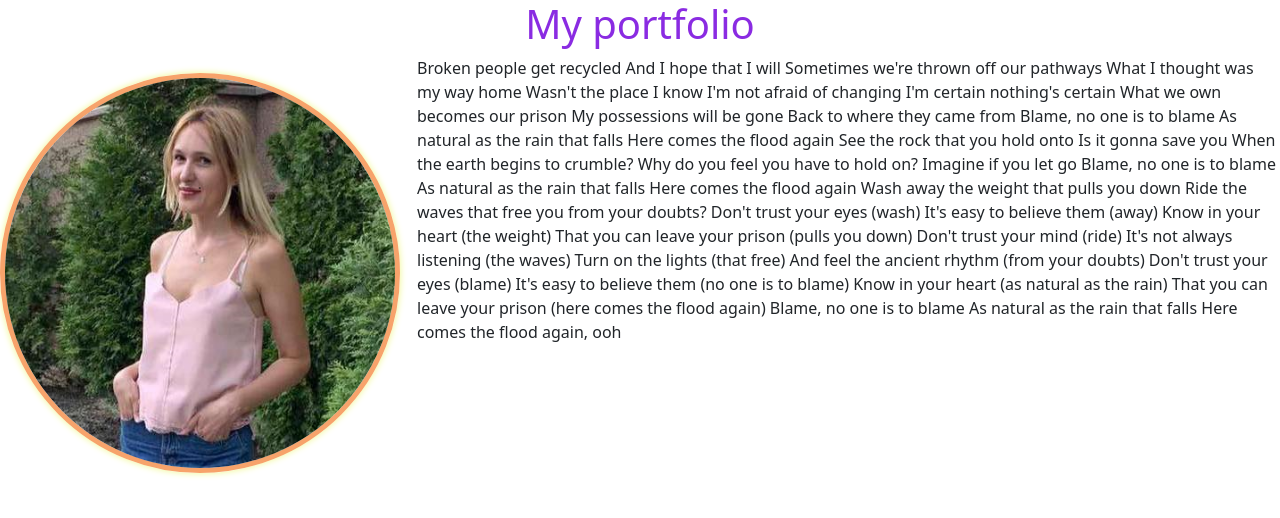
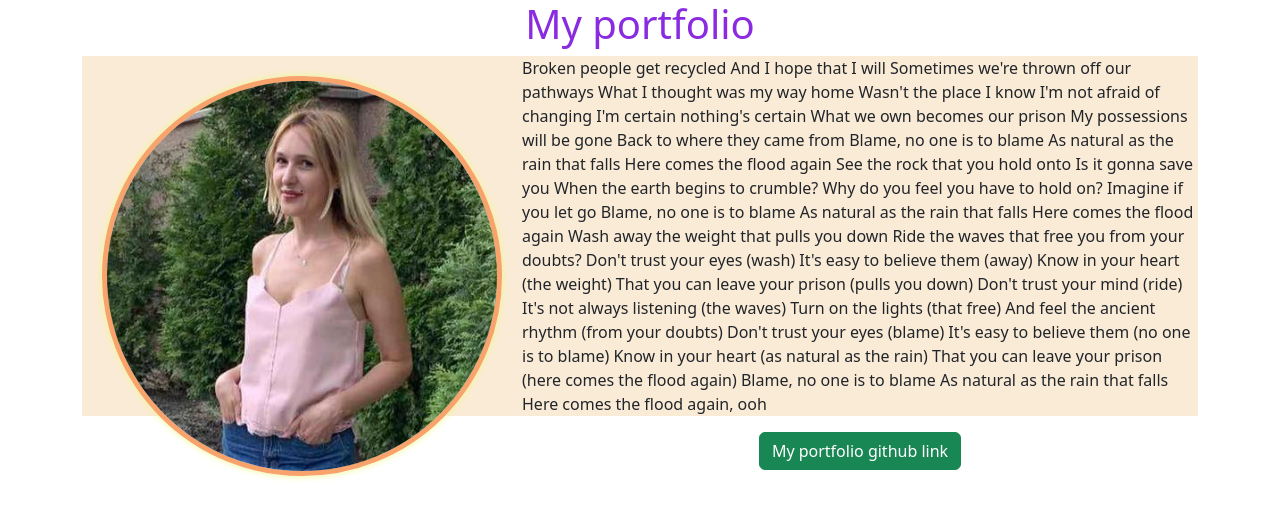
Before and after one commit to tdyomina/my-portfolio, a plain HTML site: page index.html in a window 1280 px wide. Drawn offline with nearby package versions, Linux system fonts and the light colour scheme.

Commit message:
CSS changed

```diff
--- a/css/style.css
+++ b/css/style.css
@@ -4,7 +4,6 @@ body {
 
 h1 {
   color: blueviolet;
-  text-align: center;
 }
 
 .photo {
@@ -13,5 +12,9 @@ h1 {
   border: 5px solid rgb(247, 163, 107);
   box-shadow: 0 0 7px rgb(239, 247, 138);
   float: left;
-  margin: 17px 17px 17px 0;
+  margin: 20px 20px 20px 20px;
 }
+
+p {
+  background-color: antiquewhite;
+}
--- a/index.html
+++ b/index.html
@@ -15,7 +15,8 @@
     <title>My portfolio</title>
   </head>
   <body>
-    <h1>My portfolio</h1>
+    <div class="container">
+      <div class="col-md-12 text-center"><h1>My portfolio</h1></div>
       <img
         src="img/photo.png"
         alt="My Photo"
@@ -29,20 +30,32 @@
         I'm not afraid of changing I'm certain nothing's certain What we own
         becomes our prison My possessions will be gone Back to where they came
         from Blame, no one is to blame As natural as the rain that falls Here
-      comes the flood again See the rock that you hold onto Is it gonna save you
-      When the earth begins to crumble? Why do you feel you have to hold on?
-      Imagine if you let go Blame, no one is to blame As natural as the rain
-      that falls Here comes the flood again Wash away the weight that pulls you
-      down Ride the waves that free you from your doubts? Don't trust your eyes
-      (wash) It's easy to believe them (away) Know in your heart (the weight)
-      That you can leave your prison (pulls you down) Don't trust your mind
-      (ride) It's not always listening (the waves) Turn on the lights (that
-      free) And feel the ancient rhythm (from your doubts) Don't trust your eyes
-      (blame) It's easy to believe them (no one is to blame) Know in your heart
-      (as natural as the rain) That you can leave your prison (here comes the
-      flood again) Blame, no one is to blame As natural as the rain that falls
-      Here comes the flood again, ooh
+        comes the flood again See the rock that you hold onto Is it gonna save
+        you When the earth begins to crumble? Why do you feel you have to hold
+        on? Imagine if you let go Blame, no one is to blame As natural as the
+        rain that falls Here comes the flood again Wash away the weight that
+        pulls you down Ride the waves that free you from your doubts? Don't
+        trust your eyes (wash) It's easy to believe them (away) Know in your
+        heart (the weight) That you can leave your prison (pulls you down) Don't
+        trust your mind (ride) It's not always listening (the waves) Turn on the
+        lights (that free) And feel the ancient rhythm (from your doubts) Don't
+        trust your eyes (blame) It's easy to believe them (no one is to blame)
+        Know in your heart (as natural as the rain) That you can leave your
+        prison (here comes the flood again) Blame, no one is to blame As natural
+        as the rain that falls Here comes the flood again, ooh
       </p>
+    </div>
+    <div class="container">
+      <div class="col-md-12 text-center">
+        <a
+          href="https://github.com/tdyomina/my-portfolio"
+          class="btn btn-success"
+          role="button"
+          >My portfolio github link</a
+        >
+      </div>
+    </div>
+
     <script
       src="https://cdn.jsdelivr.net/npm/bootstrap@5.2.1/dist/js/bootstrap.bundle.min.js"
       integrity="sha384-u1OknCvxWvY5kfmNBILK2hRnQC3Pr17a+RTT6rIHI7NnikvbZlHgTPOOmMi466C8"
```
Lines whose indentation alone changed are shown as unchanged.
